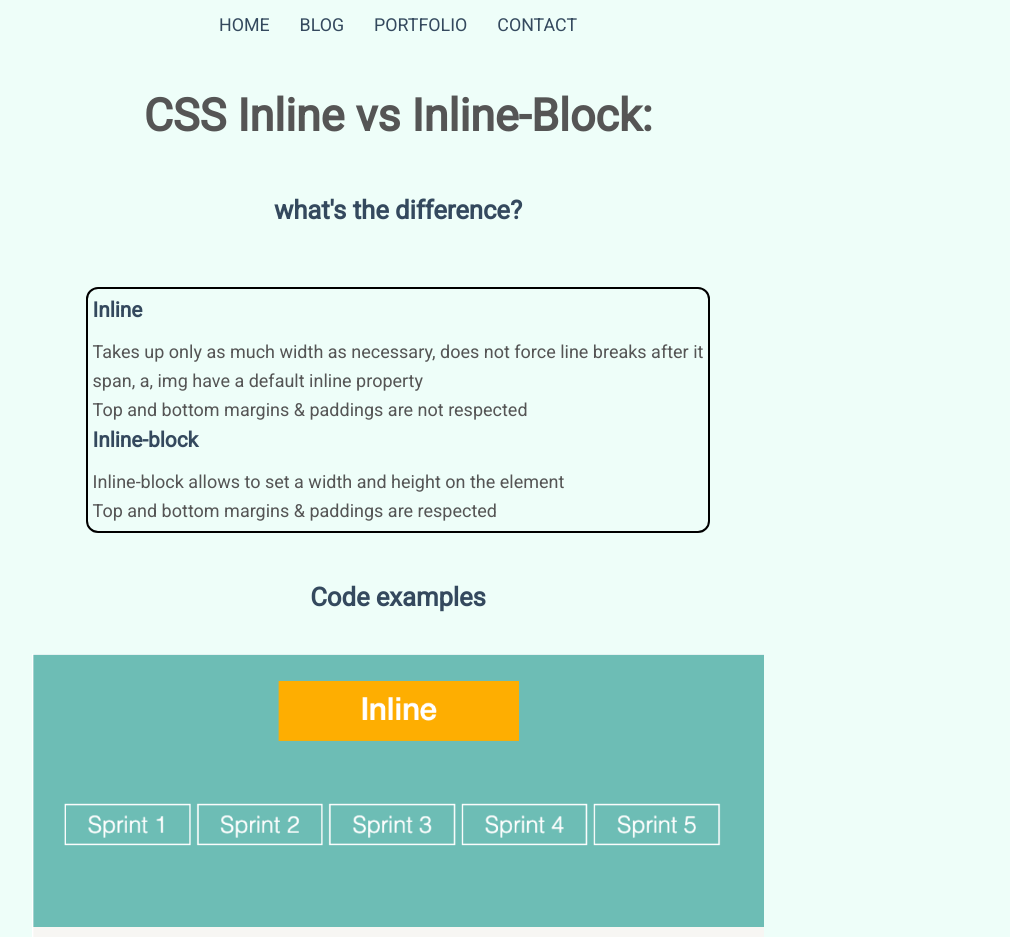
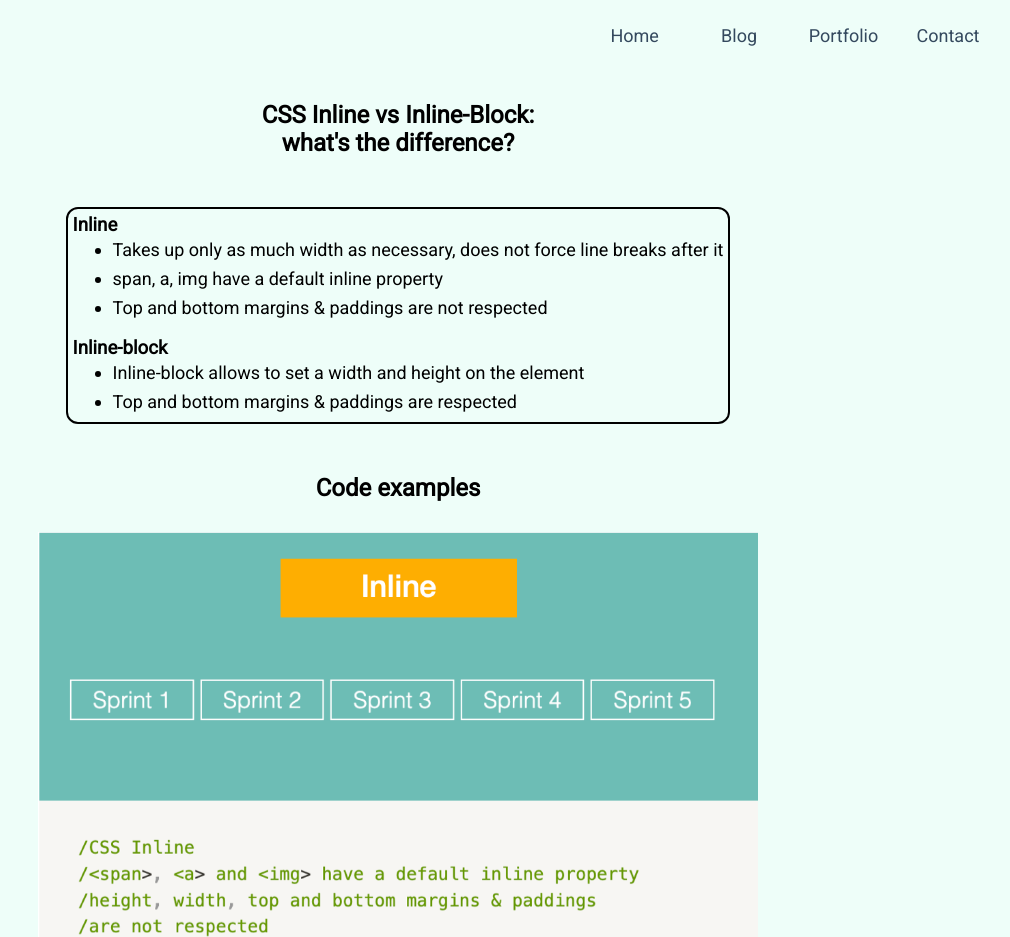
Before and after one commit to angelayknz/angelayknz.github.io, a plain HTML site: page blog/html-css.html in a window 1280 px wide. Shown: the top 937 px of the page, without its empty margins (242-1252 px from the left). Drawn offline with Linux system fonts and the light colour scheme; files that its build step writes are made by us from their sources; a web font is replaced by a local one.

Commit message:
udpate blog

```diff
--- a/blog/html-css.html
+++ b/blog/html-css.html
@@ -4,44 +4,52 @@
     <meta charset="UTF-8" />
     <meta http-equiv="X-UA-Compatible" content="IE=edge" />
     <meta name="viewport" content="width=device-width, initial-scale=1.0" />
-    <link href="./styles/main.css" rel="stylesheet" type="text/css" />
     <title>HTML and CSS</title>
   </head>
   <style>
 @import url('https://fonts.googleapis.com/css2?family=Roboto&display=swap');
 
-*{
-  box-sizing: border-box;
-  font-family: 'Roboto', sans-serif;
-  background-color: rgb(238, 254, 249);
-}
-.main-nav {
-  margin: 25px auto;
-}
+* {
+      max-width: 1200px;
+      position: relative;
+      background-color: rgb(238, 254, 249);
+      font-family: 'Roboto', sans-serif;
+      margin: 0 auto;
+    }
 
-.main-nav a {
-  padding: 10px 15px;
-  text-transform: uppercase;
-  color: #34495e;
-  font-size: 0.99em;
-  text-decoration: none;
-}
+    body {
+      font-size: 16px;
+      font-weight: 300;
+      margin: 0;
+      padding: 0;
+    }
 
-.main-nav a:hover {
-  color: #718daa;
-}
+    .header ul {
+      align-items: center;
+      font-size: 18px;
+      margin: 0;
+      padding: 0;
+      text-align: right;
+    }
 
-.header ul {
-  list-style: none;
-  display: flex;
-  align-items: center;
-  font-size: 18px;
-}
+    .header ul li {
+      display: inline-block;
+      list-style: none;
+    }
 
-nav.header {
-  height: 50px;
-  position: relative;
-}
+    .header ul li a {
+      text-decoration: none;
+      padding: 0 15px;
+      color: #34495e;
+      width: 90px;
+      display: block;
+      padding: 25px 5px;
+      text-align: center;
+    }
+
+    .main-nav a:hover {
+      color: #718daa;
+    }
 
     .html-css {
       text-align: center;
@@ -60,6 +68,7 @@ nav.header {
 
     .css-list ul {
       font-size: 18px;
+      line-height: 1.6;
     }
 
     section.css-code {
@@ -73,6 +82,10 @@ nav.header {
       margin-right: auto;
       width: 60%;
       padding-top: 30px;
+    }
+
+    .inline-block {
+      padding-top: 15px;
     }
 
     h2 {
@@ -98,10 +111,10 @@ nav.header {
   <body>
     <nav class="header">
       <ul class="main-nav">
-        <li><a href="../index.html">Home</a></li>
-        <li><a href="#blog_post">Blog</a></li>
-        <li><a href="../blog/profile.html" target="_blank">Portfolio</a></li>
-        <li><a href="#contact_us">Contact</a></li>
+        <li><a href="https://angelayknz.github.io/">Home</a></li>
+        <li><a href="https://angelayknz.github.io/">Blog</a></li>
+        <li><a href="https://angelayknz.github.io/blog/profile.html" target="_blank">Portfolio</a></li>
+        <li><a href="https://angelayknz.github.io/">Contact</a></li>
       </ul>
     </nav>
 
@@ -133,6 +146,7 @@ nav.header {
       <img src="../images/css-inline.png" alt="inline">
       <img src="../images/css-inline-block.png" alt="inline-block">
     </div>
+    <p>Can you spot the difference between inline and inline-block now?</p>
     <p>In conclusion, compared to <mark>display: inline</mark>, the major difference is that <mark>display: inline-block</mark> allows to set a width and height on the element. Also, with <mark>display: inline</mark>, top and bottom margins & paddings are not respected, and with <mark>display: inline-block</mark> they are. You can read more about the inline elements <a a href="https://developer.mozilla.org/en-US/docs/Web/HTML/Inline_elements" target="_blank">here.</a></p>
   </section>
   </body>
--- a/styles/main.css
+++ b/styles/main.css
@@ -66,7 +66,7 @@ a {
 }
 
 header {
-  height: 520px;
+  min-height: 520px;
   background: white url(../images/hero.jpeg) no-repeat center bottom;
   position: relative;
   margin-top: 1.5em;
@@ -407,10 +407,7 @@ footer ul li:not(:last-child) {
   }
 
   header {
-    /* height: 520px; */
     background-image: url(../images/hero_625.jpeg);
-    /* position: relative; */
-    /* margin-top: 1.5em; */
   }
 
   /* Main asides  */
@@ -431,7 +428,6 @@ footer ul li:not(:last-child) {
   .header {
     flex-direction: column;
     align-items: center;
-
     width: 80%;
     margin: 0 auto;
     max-width: 1150px;
@@ -444,3 +440,21 @@ footer ul li:not(:last-child) {
     justify-content: space-between;
   }
 }
+
+@media (max-width: 425px) {
+  header {
+    display: none;
+  }
+
+  footer {
+    padding: 0.625rem;
+    /* height: 3.5rem; */
+    flex-direction: row;
+    flex-wrap: wrap-reverse;
+    display: inline-flex;
+    justify-content: center;
+    align-items: center;
+    margin: 20px auto;
+    font-size: 0.7em;
+  }
+}
```
Also changed, not shown: blog/te-houtaewa-template.html (+14 -5 lines), index.html (+1 -1 lines), images/hero_425.jpeg (added), images/hero_625.jpeg.
